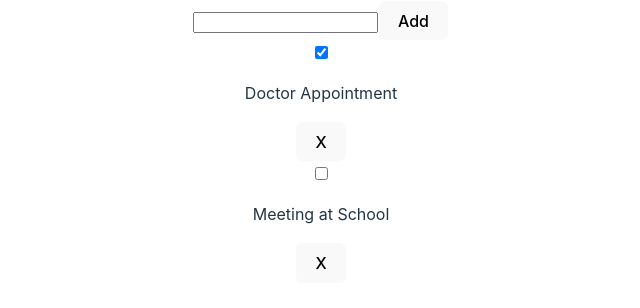
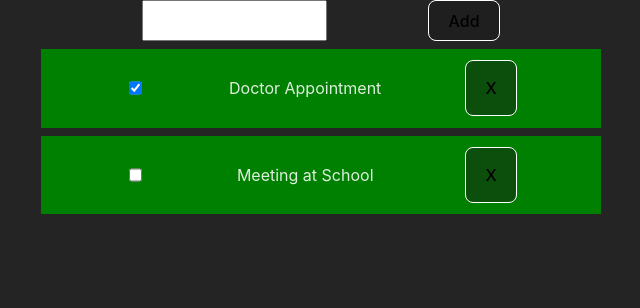
Before and after one commit to Nakosume/Programacion_Web_2024, a React (Vite) app in the folder Todo_List_App/: page / in a window 1280 px wide. Shown: the top 308 px of the page, without its empty margins (319-959 px from the left). Built offline with nearby package versions, Linux system fonts and the light colour scheme.

Commit message:
We cookin', but we still need useEffect

```diff
--- a/Todo_List_App/src/App.jsx
+++ b/Todo_List_App/src/App.jsx
@@ -2,7 +2,11 @@ import React from 'react'
 import { TodoList } from './components/TodoList/TodoList'
 function App () {
   return (
-    <div className='App'>
+    <div
+      className='App'style={{
+        width: '100%'
+      }}
+    >
       <TodoList />
     </div>
   )
--- a/Todo_List_App/src/components/TodoItem/TodoItem.jsx
+++ b/Todo_List_App/src/components/TodoItem/TodoItem.jsx
@@ -6,7 +6,19 @@ function TodoItem ({ task, deleteTask, toggleCompleted }) {
   }
 
   return (
-    <div className='todo-item'>
+    <div
+      className='todo-item' style={{
+        backgroundColor: 'green',
+        marginTop: '1vh',
+        paddingTop: '2%',
+        paddingBottom: '2%',
+        paddingLeft: '15%',
+        paddingRight: '15%',
+        display: 'flex',
+        flexDirection: 'row',
+        justifyContent: 'space-between'
+      }}
+    >
       <input
         type='checkbox'
         checked={task.completed}
--- a/Todo_List_App/src/components/TodoList/TodoList.jsx
+++ b/Todo_List_App/src/components/TodoList/TodoList.jsx
@@ -16,6 +16,7 @@ export function TodoList () {
   ])
 
   const [text, setText] = useState('')
+
   function addTask (text) {
     const newTask = {
       id: Date.now(),
@@ -24,6 +25,30 @@ export function TodoList () {
     }
     setTasks([...tasks, newTask])
     setText('')
+  }
+
+  /* useEffect(() => {
+    const keyDownHandler = event => {
+      if (event.key === 'Enter') {
+        event.preventDefault()
+        console.log('User pressed: ', event.key)
+
+        // call submit function here
+        addTask(text)
+      }
+    }
+
+    document.addEventListener('keydown', keyDownHandler)
+
+    return () => {
+      document.removeEventListener('keydown', keyDownHandler)
+    }
+  }, []) */
+
+  const handleSubmit = event => {
+    event.preventDefault()
+
+    addTask(text)
   }
 
   function deleteTask (id) {
@@ -41,12 +66,26 @@ export function TodoList () {
   }
 
   return (
-    <div className='todo-list'>
-      <input
-        value={text}
-        onChange={e => setText(e.target.value)}
-      />
-      <button onClick={() => addTask(text)}>Add</button>
+    <div
+      className='todo-list' style={{
+        display: 'flex',
+        flexDirection: 'column'
+      }}
+    >
+      <form
+        onSubmit={handleSubmit}
+        className='add-bar' style={{
+          display: 'flex',
+          flexDirection: 'row',
+          justifyContent: 'space-evenly'
+        }}
+      >
+        <input
+          value={text}
+          onChange={e => setText(e.target.value)}
+        />
+        <button type='submit'>Add</button>
+      </form>
       {tasks.map(task => (
         <TodoItem
           key={task.id}
--- a/Todo_List_App/src/style.css
+++ b/Todo_List_App/src/style.css
@@ -11,6 +11,9 @@
   text-rendering: optimizeLegibility;
   -webkit-font-smoothing: antialiased;
   -moz-osx-font-smoothing: grayscale;
+  display: flex;
+  flex-direction: column;
+  align-items: center;
 }
 
 a {
@@ -25,46 +28,15 @@ a:hover {
 
 body {
   margin: 0;
-  display: flex;
-  min-width: 320px;
-  min-height: 100vh;
-}
-
-h1 {
-  font-size: 3.2em;
-  line-height: 1.1;
+  place-items: top;
+  max-width: 100vw;
 }
 
 #app {
-  width: 100%;
-
-  margin: 0 auto;
-  text-align: center;
+  width: 100vw;
   display: flex;
   flex-direction: column;
-}
-
-.logo {
-  height: 6em;
-  padding: 1.5em;
-  will-change: filter;
-  transition: filter 300ms;
-}
-
-.logo:hover {
-  filter: drop-shadow(0 0 2em #646cffaa);
-}
-
-.logo.vanilla:hover {
-  filter: drop-shadow(0 0 2em #f7df1eaa);
-}
-
-.card {
-  padding: 2em;
-}
-
-.read-the-docs {
-  color: #888;
+  align-items:start;
 }
 
 button {
@@ -88,17 +60,12 @@ button:focus-visible {
   outline: 4px auto -webkit-focus-ring-color;
 }
 
-@media (prefers-color-scheme: light) {
-  :root {
-    color: #213547;
-    background-color: #ffffff;
+@media(min-width: 375px){
+  :root{
+    font-size: var(--font-size);
   }
 
-  a:hover {
-    color: #747bff;
+  #app{
+    max-width: 560px;
   }
-
-  button {
-    background-color: #f9f9f9;
   }
-}
```
